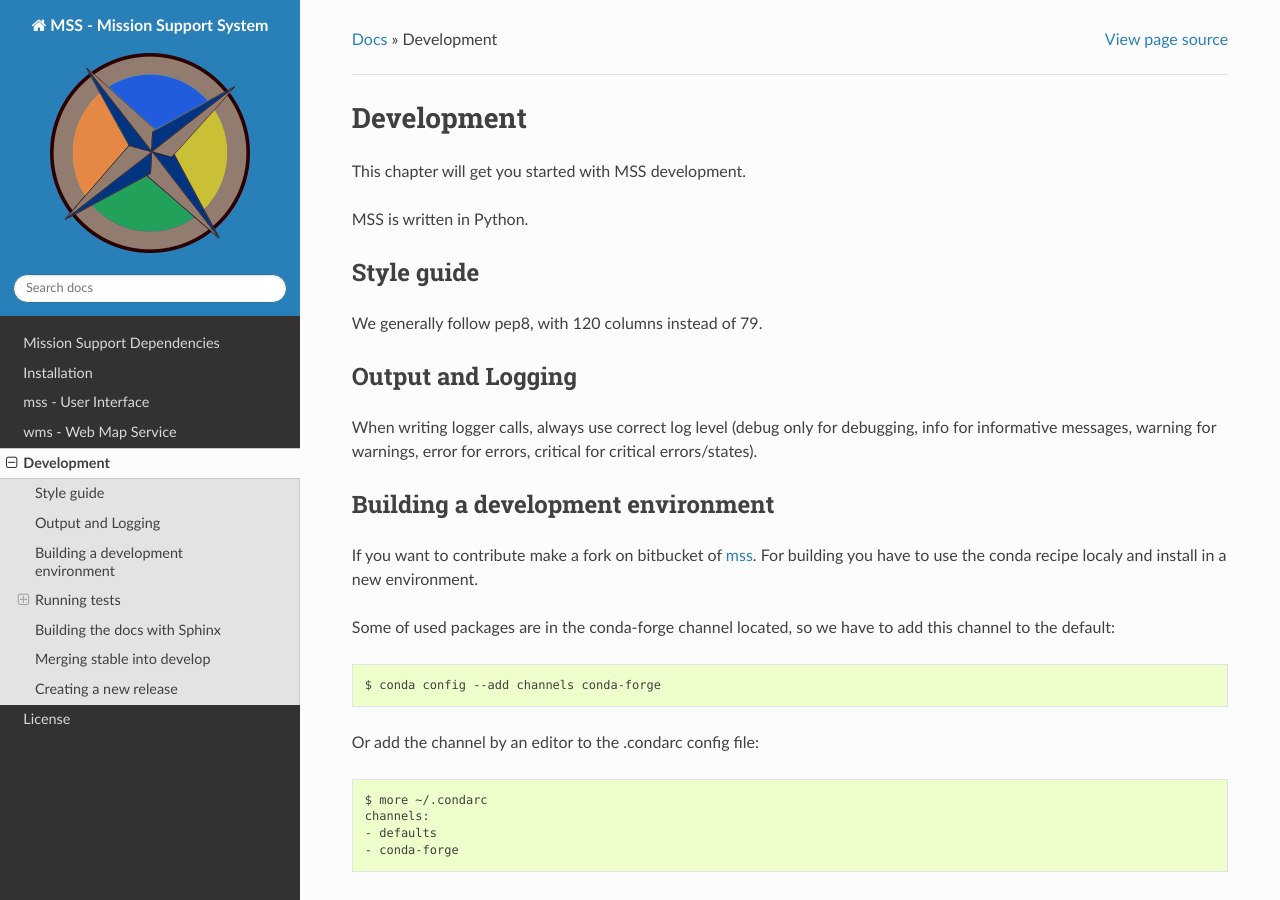
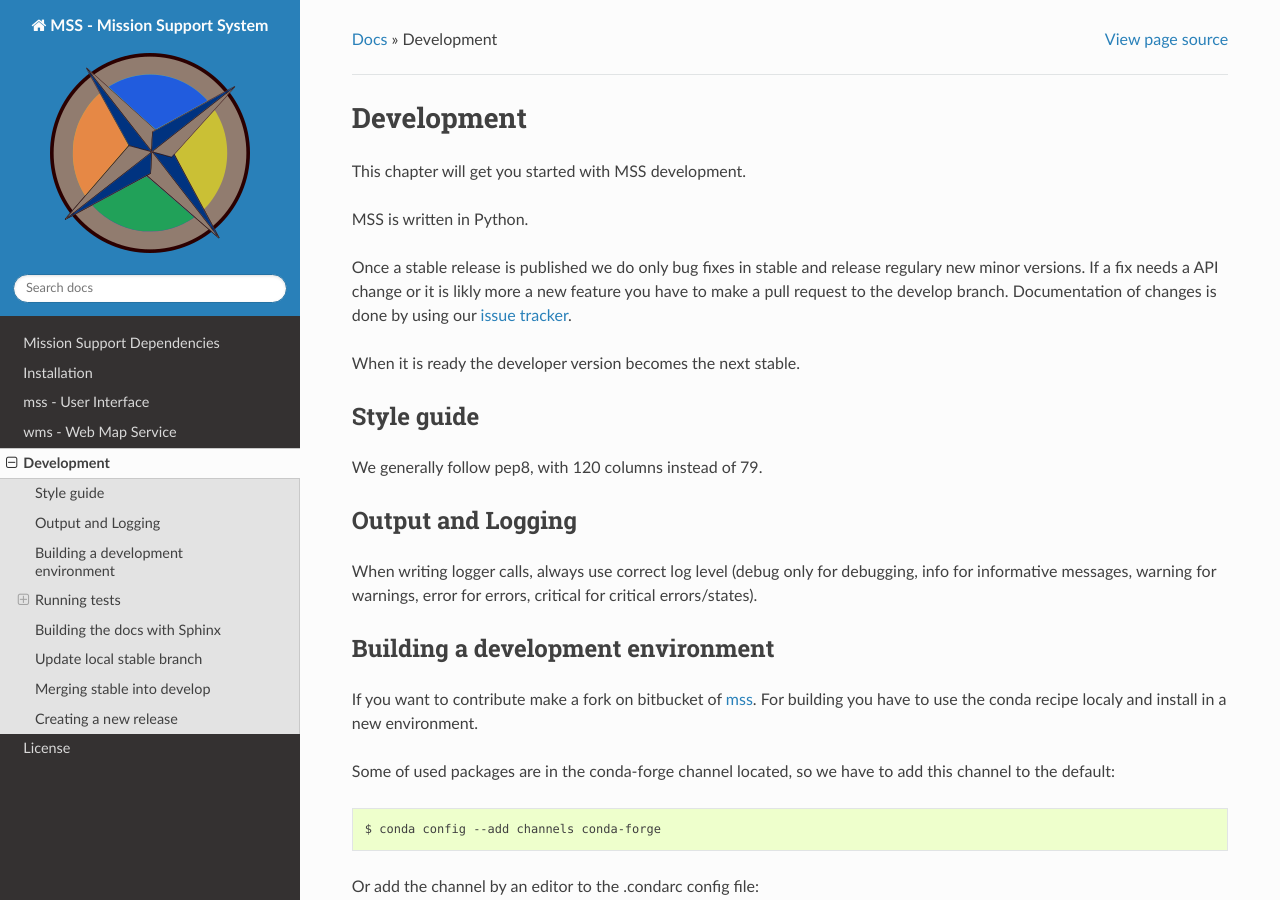
Before and after one commit to Open-MSS/MSS, a Sphinx documentation site: the page built from docs/development.rst, in a window 1280 px wide and 900 px high. Built offline with Sphinx 7.4.7 and the Read the Docs theme 2.0.0, drawn with Linux system fonts in a browser that asks for light colours; the version number could not be read and is left out; some of the changed text lies outside the part shown.

Commit message:
improved developer documentation

```diff
--- a/docs/development.rst
+++ b/docs/development.rst
@@ -4,6 +4,13 @@ Development
 This chapter will get you started with MSS development.
 
 MSS is written in Python.
+
+Once a stable release is published we do only bug fixes in stable and release regulary
+new minor versions. If a fix needs a API change or it is likly more a new feature you have
+to make a pull request to the develop branch. Documentation of changes is done by using our
+`issue tracker <https://bitbucket.org/wxmetvis/mss/issues>`_.
+
+When it is ready the developer version becomes the next stable.
 
 
 Style guide
@@ -101,6 +108,15 @@ To build the html version of it, you need to have sphinx installed::
 
 Then point a web browser at docs/_build/html/index.html.
 
+Update local stable branch
+~~~~~~~~~~~~~~~~~~~~~~~~~~
+
+If you don't have a stable branch, create one first or change to that branch::
+
+   git checkout [-b] stable
+   git pull git@bitbucket.org:wxmetvis/mss.git stable
+   git push
+
 
 Merging stable into develop
 ~~~~~~~~~~~~~~~~~~~~~~~~~~~
```
